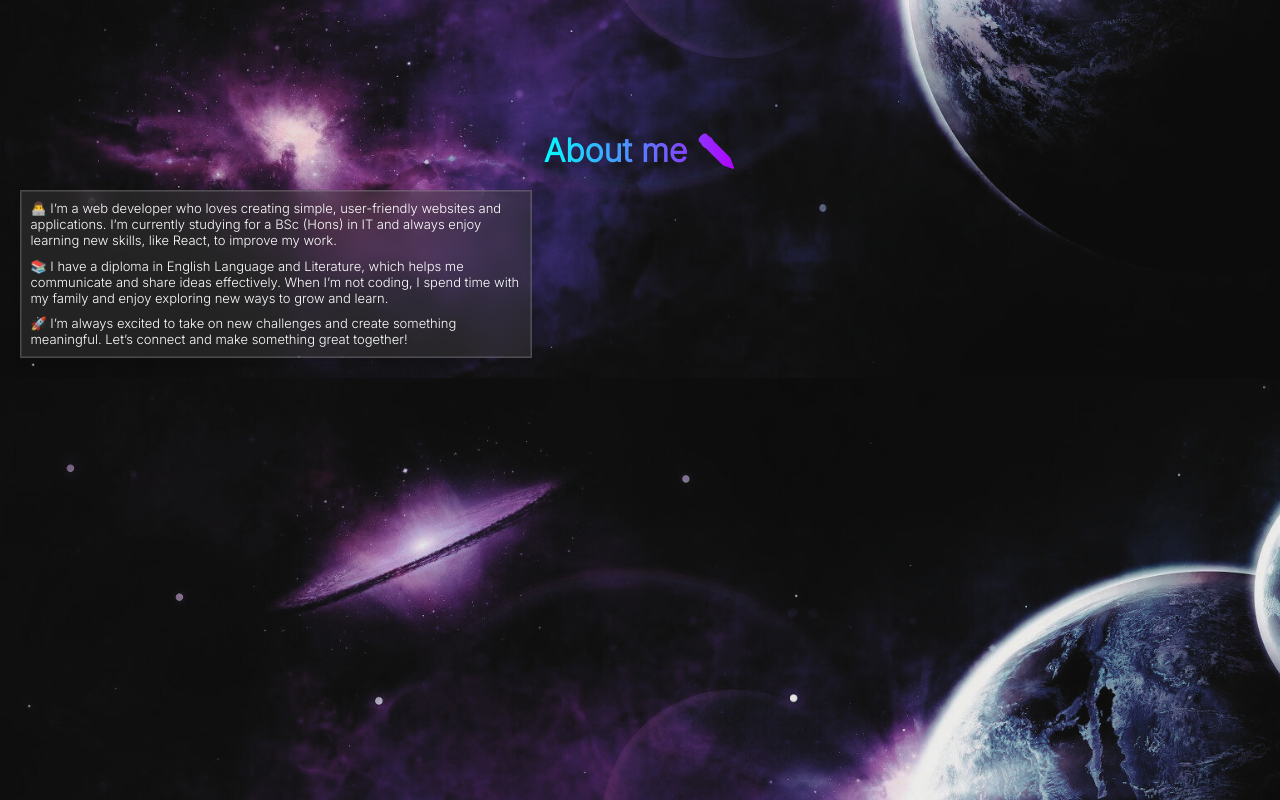
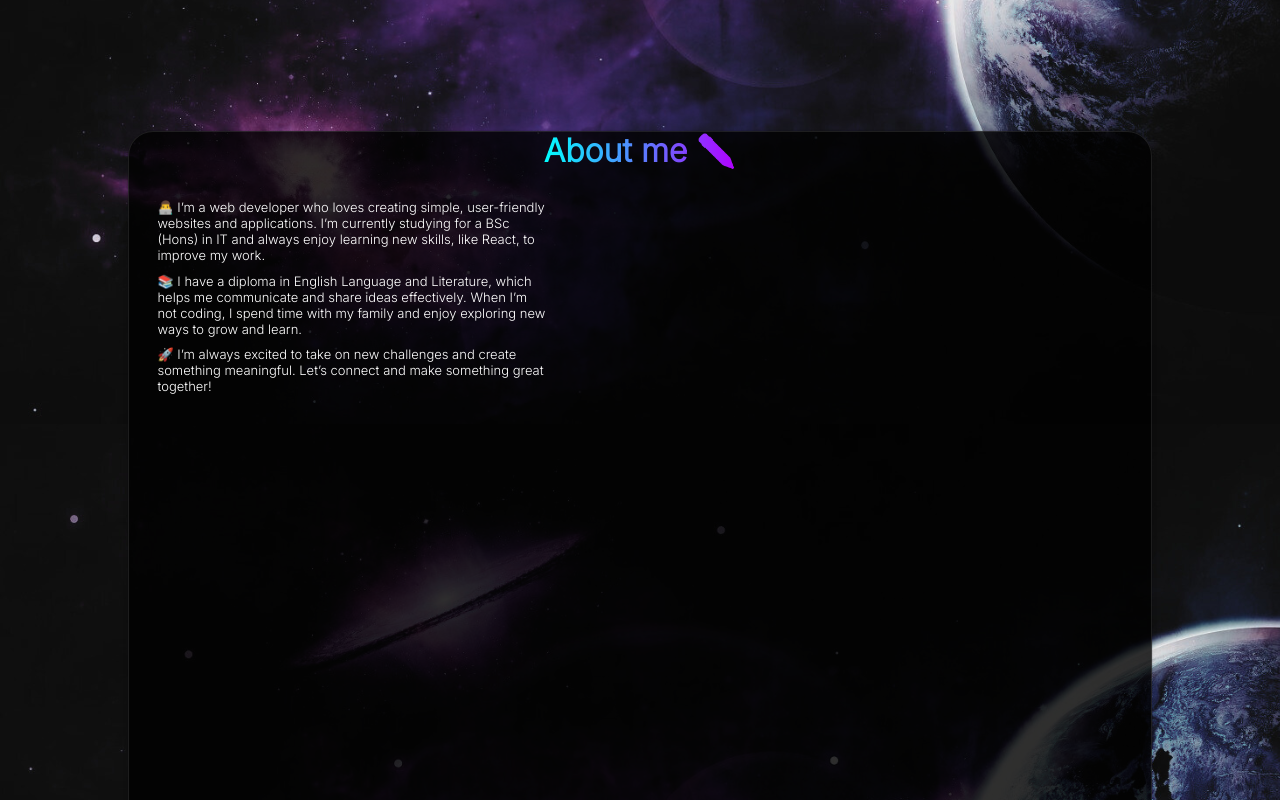
Before and after one commit to Dinithi1625403/myPortfolio, a React (Create React App) app: page / in a window 1280 px wide. Shown: the part 520-1320 px from the top of the page. Built offline with nearby package versions, Linux system fonts and the light colour scheme.

Commit message:
modify about

```diff
--- a/src/components/about.css
+++ b/src/components/about.css
@@ -1,10 +1,19 @@
 @import url('https://fonts.googleapis.com/css2?family=Inter:ital,opsz,wght@0,14..32,300;1,14..32,300&family=Roboto:ital,wght@0,100;0,300;0,400;0,500;0,700;0,900;1,100;1,300;1,400;1,500;1,700;1,900&display=swap');
 .container{
 
-
+    background-color: rgb(0, 0, 0,0.8);
     height: 100vh;
-    width: 100vw;
-
+    margin: 20px;
+    justify-self: center;
+    width: 80%;
+    border-radius: 25px;
+    box-shadow: inset 0 0 0.5px 1px hsla(0, 0%, 100%, 0.1),
+    /* 2. shadow ring 👇 */
+    0 0 0 1px hsla(230, 13%, 9%, 0.075),
+    /* 3. multiple soft shadows 👇 */
+    0 0.3px 0.4px hsla(230, 13%, 9%, 0.02),
+    0 0.9px 1.5px hsla(230, 13%, 9%, 0.045),
+    0 3.5px 6px hsla(230, 13%, 9%, 0.09);
 
 
 }
@@ -30,17 +39,9 @@
     margin: 20px;
     animation: slideInFromLeft 1s ease-out forwards;
 
-    background: rgba(59, 56, 56, 0.5);
-    backdrop-filter: blur(10px);
-    border: 1px solid rgba(255, 255, 255, 0.18);
-                  /* 1. inner glow - for dark mode 👇 */
-  box-shadow: inset 0 0 0.5px 1px hsla(0, 0%, 100%, 0.1),
-  /* 2. shadow ring 👇 */
-  0 0 0 1px hsla(230, 13%, 9%, 0.075),
-  /* 3. multiple soft shadows 👇 */
-  0 0.3px 0.4px hsla(230, 13%, 9%, 0.02),
-  0 0.9px 1.5px hsla(230, 13%, 9%, 0.045),
-  0 3.5px 6px hsla(230, 13%, 9%, 0.09);
+
+
+
 }
 @keyframes slideInFromLeft {
     0% {
```
